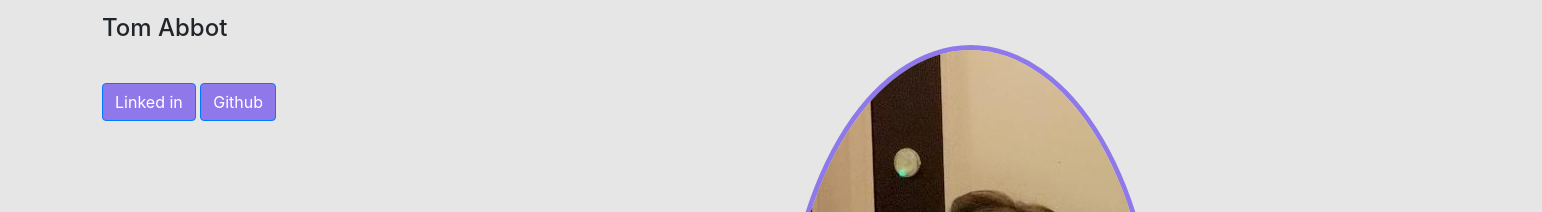
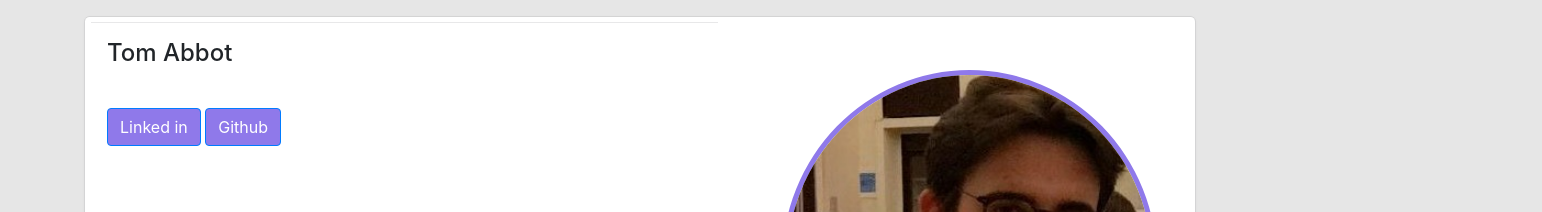
Before and after one commit to firebirdSV/compsci-is-good, a plain HTML site: page index.html in a window 1280 px wide. Both pictures are taken after a click on the element "About Us". Shown: the part 424-636 px from the top of the page, 1542 px wide, since content can reach past the window. Drawn offline with nearby package versions, Linux system fonts and the light colour scheme.

Commit message:
Fixed author_img cropping

```diff
--- a/css/style.css
+++ b/css/style.css
@@ -85,5 +85,19 @@ h2 {
 }
 
 .author-img{
+    position: absolute;
+    width: 110%;
+    margin: auto;
+    top: 0;
+    left: 0;
+    bottom: 0;
+    right: 0;
+}
+
+.author-img-container{
+    padding-bottom:100%;
+    width:100%;
+    overflow:hidden;
+    position:relative;
     border: 5px solid var(--bg-color);
 }
--- a/index.html
+++ b/index.html
@@ -52,7 +52,7 @@
                 </div>
                 <!-- Carousel start -->
                 <div class="col-md-5">
-                    <div id="CarouselTest" class="carousel slide" data-ride="carousel">
+                    <div id="CarouselTest" class="carousel slide" data-ride="carousel" data-interval = "false">
                         <ol class="carousel-indicators"></ol>
                         <div class="carousel-inner">
                             <a class="carousel-control-prev" href="#CarouselTest" role="button" data-slide="prev">
--- a/js/index.js
+++ b/js/index.js
@@ -13,6 +13,7 @@ function set_article_text(article_name) {
 function insert_author_card(author_name) {
     var author = authors[author_name]
     $("#about-us-container").append(`
+        <div class = "card">
             <div class="row ">
                 <div class="col-md-7 px-3">
                     <div class="card-block px-6">
@@ -23,8 +24,10 @@ function insert_author_card(author_name) {
                         <a href="${author['github']}" class="mt-auto btn btn-primary  ">Github</a>
                     </div>
                 </div>
-                <div class="col-md-5 p-5 author-img-container">
-                    <img class = 'author-img img-responsive rounded-circle' data-holder-rendered='true' alt='profile picture' src = 'authors/images/${author["image"]}'>
+                <div class="col-md-5 p-5">
+                    <div class = 'author-img-container rounded-circle'>
+                        <img class = 'author-img img-responsive' data-holder-rendered='true' alt='profile picture' src = 'authors/images/${author["image"]}'>
+                    </div>
                 </div>
             </div>
         </div>
```
